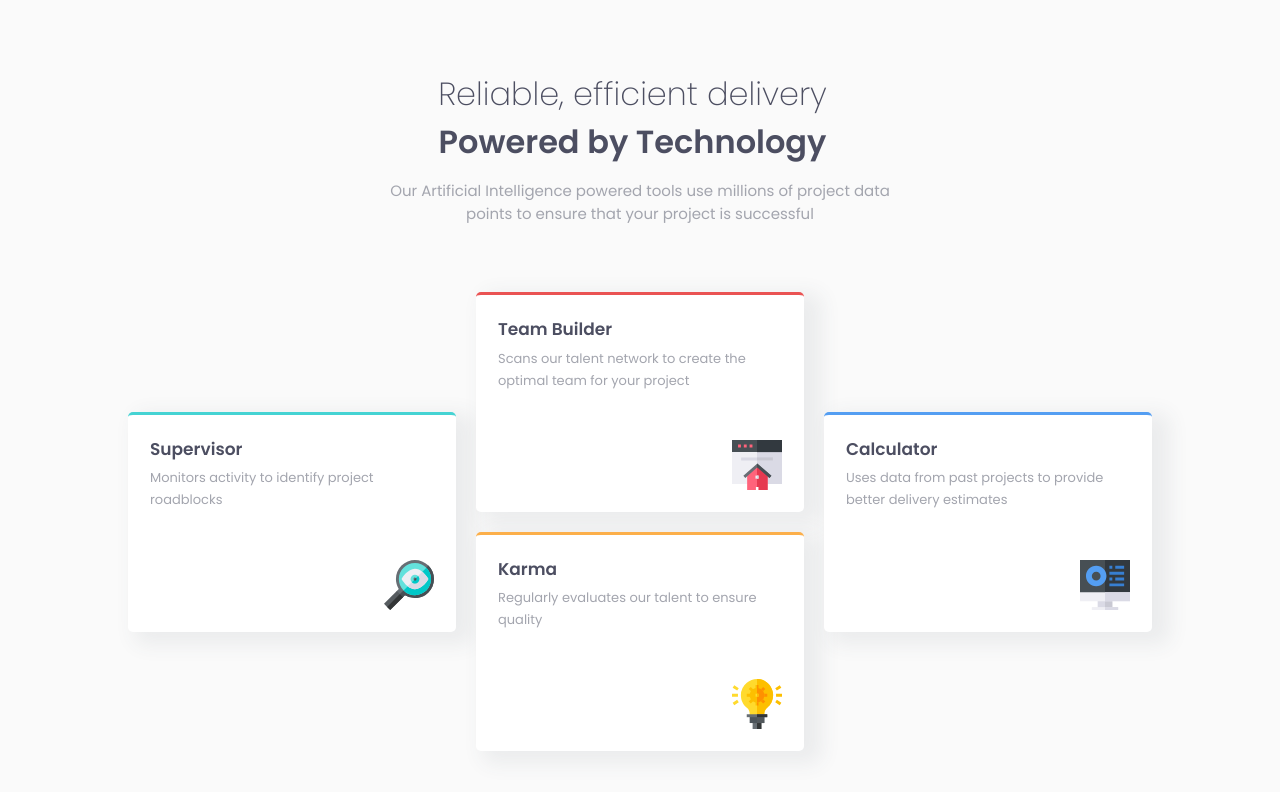
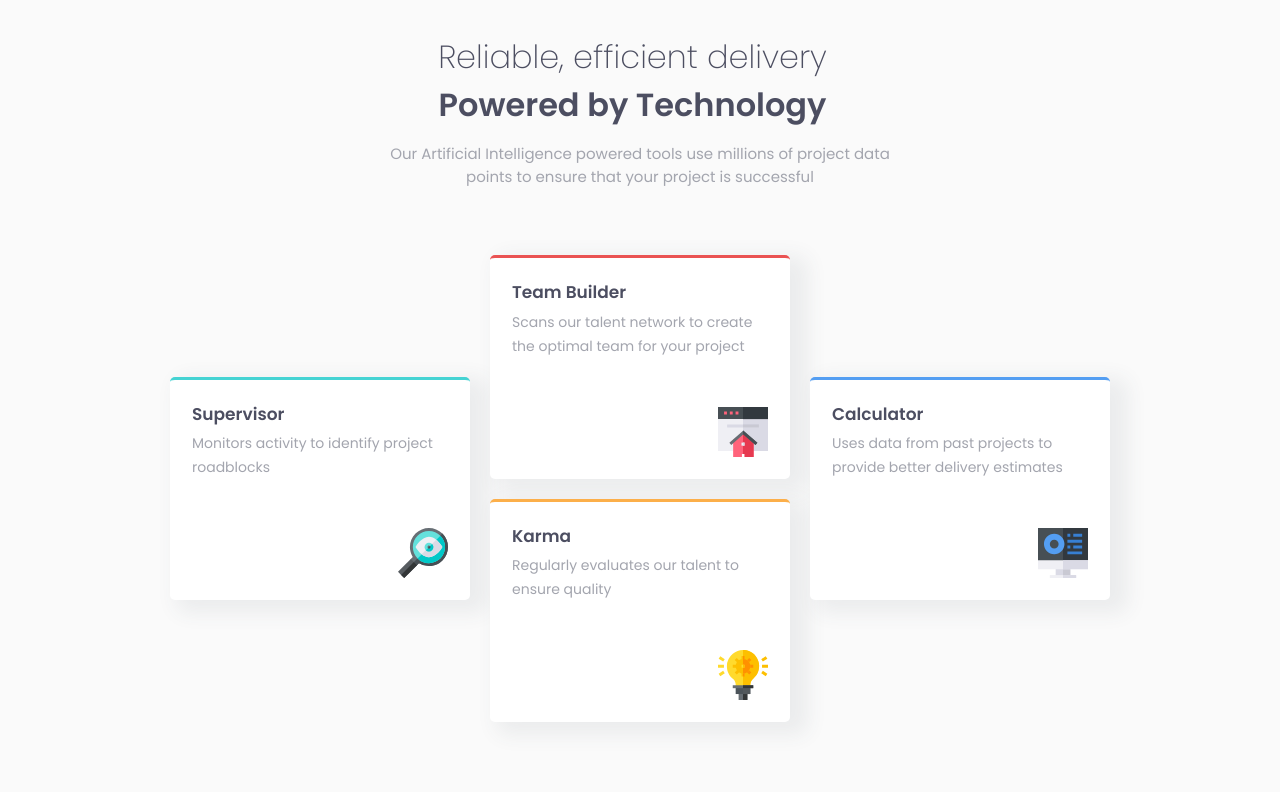
Before and after one commit to bccpadge/Four-Card-Feature-Section, a plain HTML site: page index.html in a window 1280 px wide. Drawn offline with Linux system fonts and the light colour scheme.

Commit message:
modified CSS file

```diff
--- a/css/styles.css
+++ b/css/styles.css
@@ -105,8 +105,14 @@ body{
   font-family: var(--ff-poppins);
   background-color: var(--light-gray-color);
   color: var(--grayish-blue-color);
-  width: 80%;
-  margin-inline: auto;
+  max-width: 90rem;
+ margin: 0 auto;
+ display: flex;
+ flex-direction: column;
+ align-items: center;
+ justify-content: center;
+ padding: 1rem;
+
 }
 
 h1{
@@ -127,13 +133,10 @@ h2{
 
 /* HEADER */
 .header{
-  margin-block-start: 4.375rem;
-  max-width: 31.25rem;
+  max-width: 100%;
   margin-inline: auto;
   text-align: center;
 }
-
-
 
 .subtitle{
   font-weight: var(--fw-600);
@@ -231,13 +234,21 @@ main{
     grid-area: team-builder;
   }
 
-
-  .card {
-    max-height: 15rem;
-  }
-
   .card img{
     width: 3.125rem;
     padding-block-start: 3rem;
   }
 }
+
+@media (min-width: 75em){
+.description{
+  max-width: 31.25rem;
+}
+ .card{
+    width: 18.75rem;
+ }
+
+  .card-description{
+    font-size: 0.875rem;
+  }
+}
```
